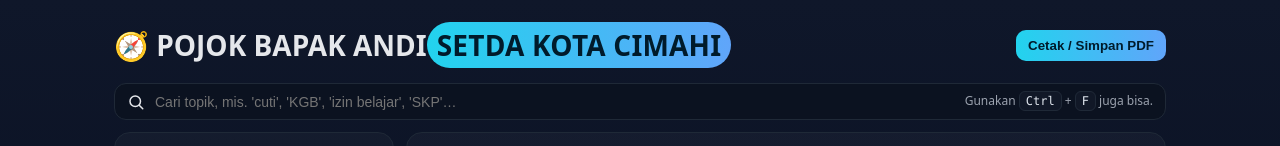
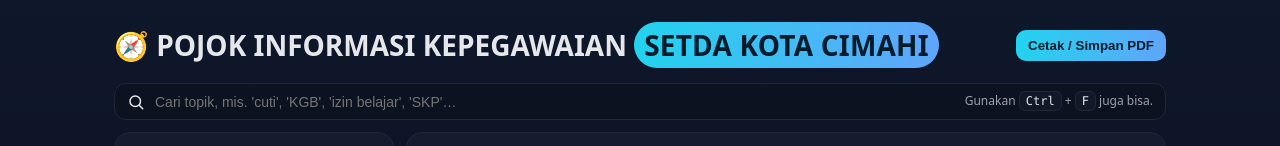
Before and after one commit to yogamjabbar/Pojok-Manajemen-ASN, a plain HTML site: page index.html in a window 1280 px wide. Shown: the top 146 px of the page. Drawn offline with Linux system fonts and the light colour scheme.

Commit message:
Update index.html

```diff
--- a/index.html
+++ b/index.html
@@ -3,7 +3,7 @@
 <head>
   <meta charset="utf-8" />
   <meta name="viewport" content="width=device-width, initial-scale=1" />
-  <title>POJOK BAPAK ANDI — SETDA KOTA CIMAHI</title>
+  <title>POJOK NFORMASI KEPEGAWAIAN— SETDA KOTA CIMAHI</title>
   <style>
     :root{
       --bg:#0f172a; --panel:#111827; --muted:#9ca3af; --text:#e5e7eb;
@@ -52,7 +52,7 @@
 <body>
   <div class="wrap">
     <header>
-      <h1>🧭 POJOK BAPAK ANDI<span class="badge">SETDA KOTA CIMAHI</span></h1>
+      <h1>🧭 POJOK INFORMASI KEPEGAWAIAN <span class="badge">SETDA KOTA CIMAHI</span></h1>
       <button class="btn" onclick="window.print()">Cetak / Simpan PDF</button>
     </header>
 
@@ -305,6 +305,7 @@
             </ol>
           </details>
 
+
           <p class="law">Rujukan: PMK No. 113/PMK.05/2012 & perubahannya PMK No. 119/2023 (Perjalanan Dinas Dalam Negeri).</p>
         </section>
 
```
